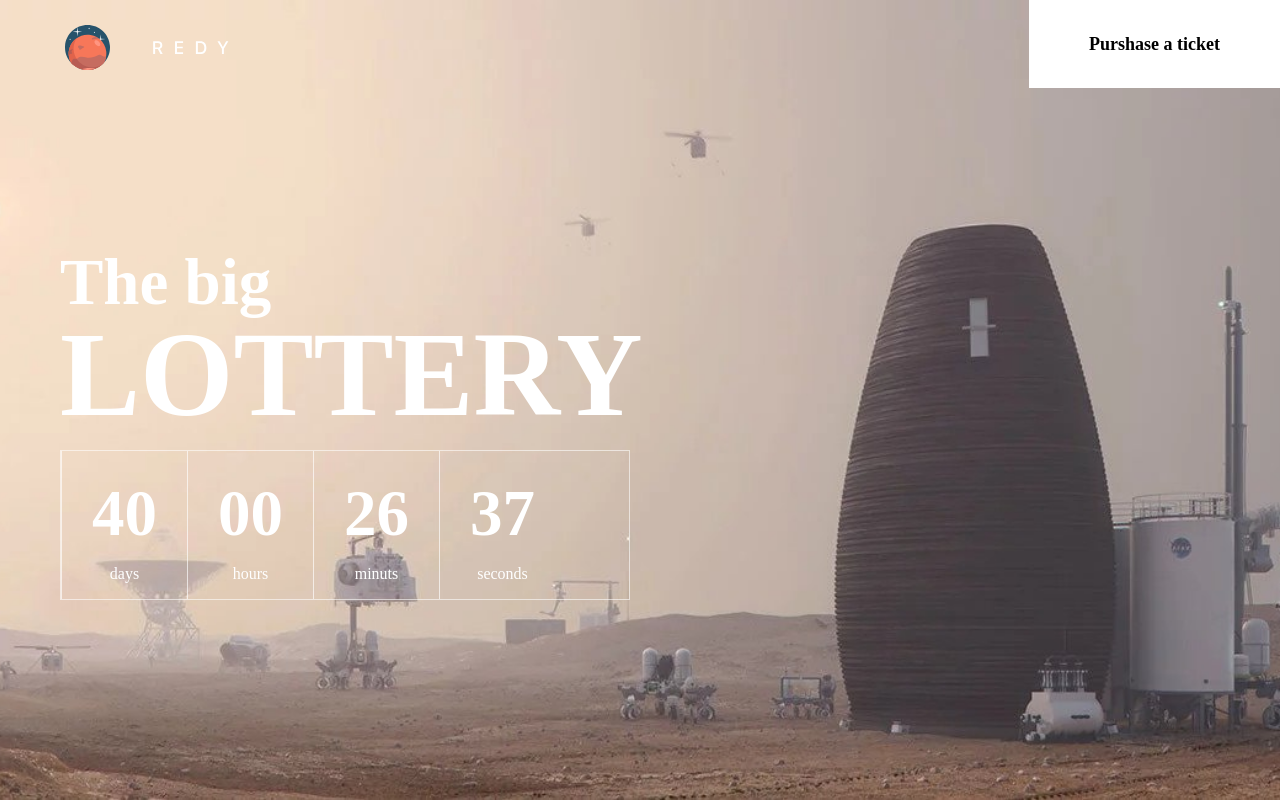
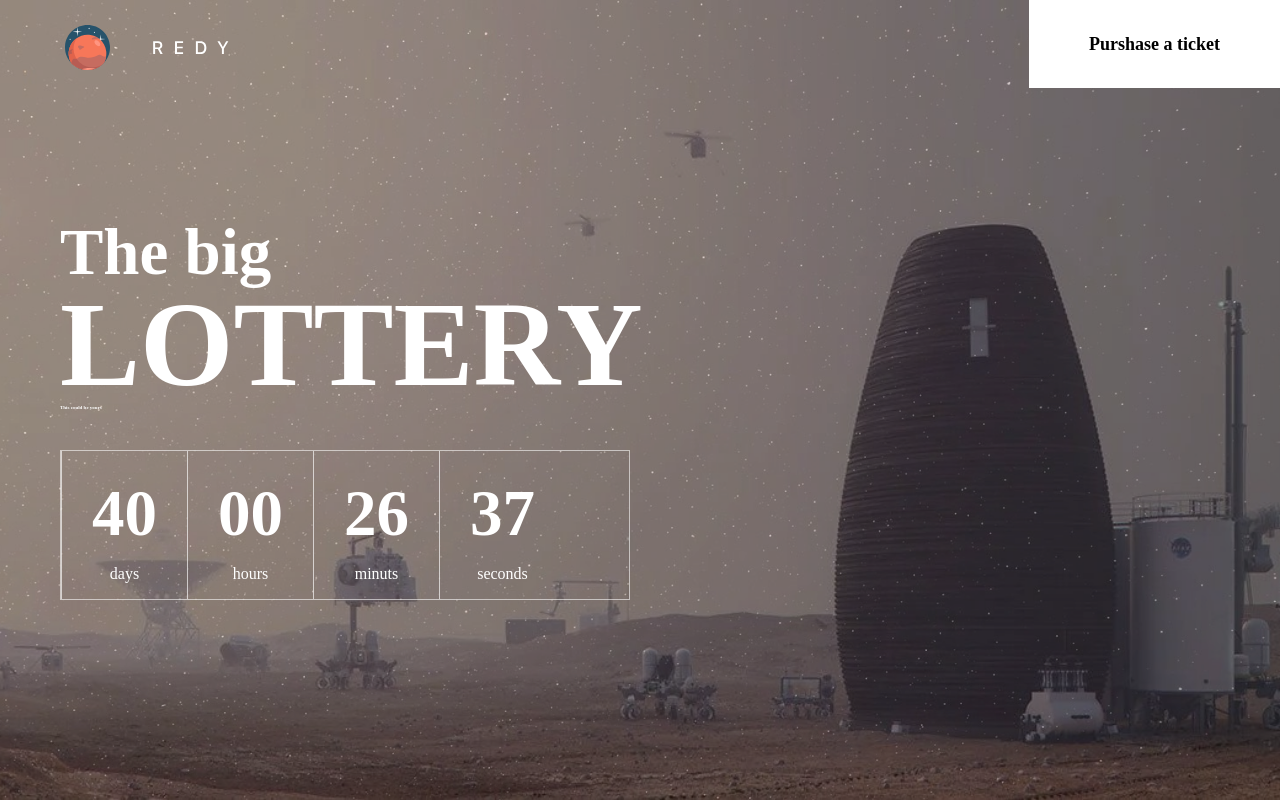
Before and after one commit to kentoje/REDY, a website built with Parcel: page src/index.html in a window 1280 px wide. Shown: the top 802 px of the page. Built offline with nearby package versions, Linux system fonts and the light colour scheme; files whose address does not match are found by name.

Commit message:
add double background

```diff
--- a/src/index.html
+++ b/src/index.html
@@ -17,18 +17,18 @@
       <div class="hero__header--logo">
         <img src="img/logo.svg" alt="logoRedy">
       </div>
-      <!-- <nav class="menu">
-        <ul class="menu__items">
+      <nav class="menu">
+        <!-- <ul class="menu__items">
           <li><a href="#">Home</a></li>
           <li><a href="#">Concept</a></li>
           <li><a href="#">Contact</a></li>
-        </ul>
-      </nav> -->
-      <a class="purshaseButton">Purshase a ticket</a>
+        </ul> -->
+      </nav>
+      <a href="#" class="purshaseButton">Purshase a ticket</a>
     </header>
     <div class="quote">
       <h1 class="quote__hero">The big<br> <span class="pink">lottery</span><br></h1>
-      <h1 class="quote__little">This could be<br> <span class="pink">yours</span></h1>
+      <h1 class="quote__little">This could be yours</h1>
     </div>
     <div id="clockdiv" class="timer">
       <div class="timer__container">
--- a/src/scss/global/layout.scss
+++ b/src/scss/global/layout.scss
@@ -4,7 +4,7 @@
   font-family:'sf_display';
   width: 100vw;
   height: 100vh;
-  // background-image: url('../img/stars-min.jpg');
+  background-image: url('../img/stars-min.jpg');
   background-color: rgb(255, 255, 255);
   background-position: center;
   background-repeat: no-repeat;
@@ -15,7 +15,7 @@
     position: relative;
     height: 90px;
     justify-content: center;
-    position: fixed;
+    position: absolute;
     width: 100%;
     &--logo {
       position: absolute;
@@ -27,6 +27,7 @@
     object-fit: cover;
     object-position: 80% 0;
     height: 100%;
+    opacity: 0.6;
     width: 100%;
   }
 }
@@ -68,8 +69,8 @@
     width: 600px;
     font-size: 65px;
     font-weight: bold;
-    height: 180px;
-    top: 250px;
+    height: 280px;
+    top: 220px;
     left: 60px;
     text-align: left;
     overflow-y: scroll;
@@ -83,7 +84,7 @@
 
     }
     &__little {
-
+      font-size: 5px;
     }
   }
 
@@ -262,7 +263,7 @@ footer {
     text-align: center;
     font-weight: bold;
   }
-}
+  }
 
 .footer__container {
   position: relative;
```
Also changed, not shown: src/img/assetsredy/cailloux.png (added), src/img/assetsredy/cratere.png (added), src/img/assetsredy/marshabackground.jpg (added), src/img/assetsredy/montagne.png (added), src/img/homeopen.jpg (added), 1 other file.
